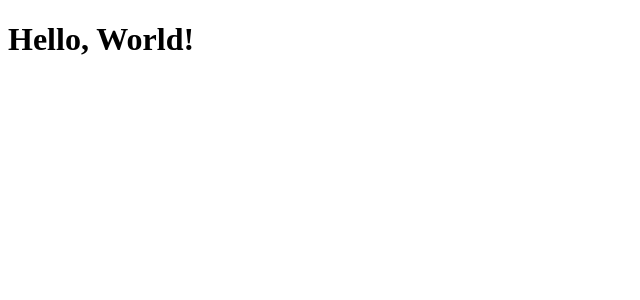
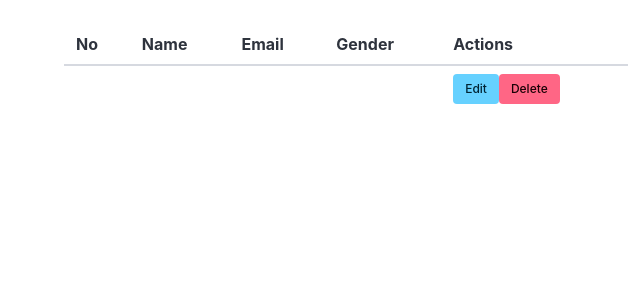
Before and after one commit to ranggamuktii/Mern-Stack-CRUD, a React (Create React App) app in the folder frontend/: page / in a window 1280 px wide. Shown: the top 300 px of the page, without its empty margins (0-640 px from the left). Built offline with nearby package versions, Linux system fonts and the light colour scheme.

Commit message:
Membuat table dengan styling bulma css

```diff
--- a/frontend/src/App.js
+++ b/frontend/src/App.js
@@ -1,7 +1,9 @@
+import UserList from './components/UserList';
+
 function App() {
   return (
-    <div>
-      <h1>Hello, World!</h1>
+    <div className="container">
+      <UserList />
     </div>
   );
 }
--- /dev/null
+++ b/frontend/src/components/UserList.js
@@ -0,0 +1,35 @@
+import React from 'react';
+
+const UserList = () => {
+  return (
+    <div className="columns">
+      <div className="column is-half">
+        <table className="table is-striped is-fullwidth mt-5">
+          <thead>
+            <tr>
+              <th>No</th>
+              <th>Name</th>
+              <th>Email</th>
+              <th>Gender</th>
+              <th>Actions</th>
+            </tr>
+          </thead>
+          <tbody>
+            <tr>
+              <td></td>
+              <td></td>
+              <td></td>
+              <td></td>
+              <td>
+                <button className="button is-info is-small">Edit</button>
+                <button className="button is-danger is-small">Delete</button>
+              </td>
+            </tr>
+          </tbody>
+        </table>
+      </div>
+    </div>
+  );
+};
+
+export default UserList;
--- a/frontend/src/index.js
+++ b/frontend/src/index.js
@@ -1,6 +1,7 @@
 import React from 'react';
 import ReactDOM from 'react-dom/client';
 import App from './App';
+import 'bulma/css/bulma.css';
 
 const root = ReactDOM.createRoot(document.getElementById('root'));
 root.render(
```
